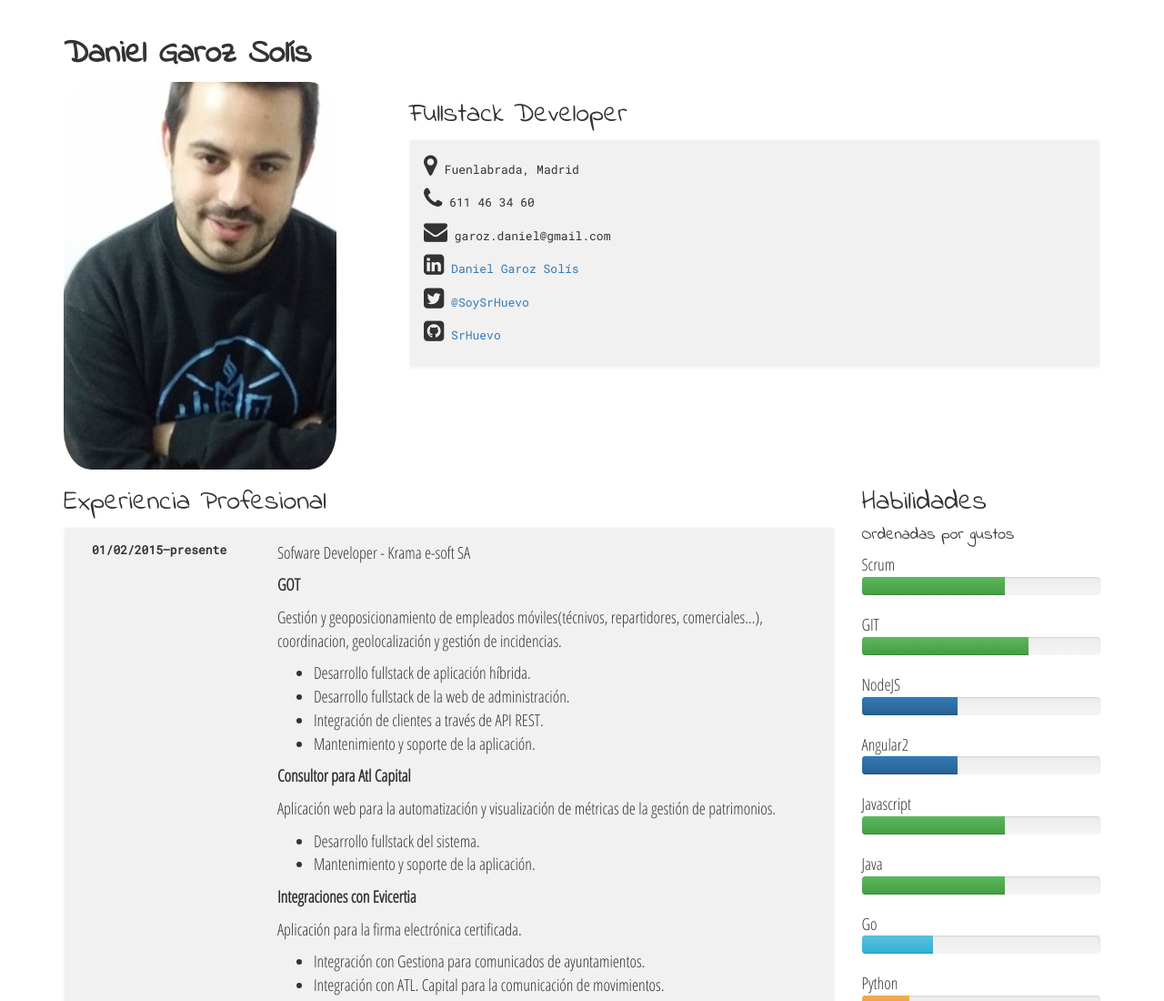
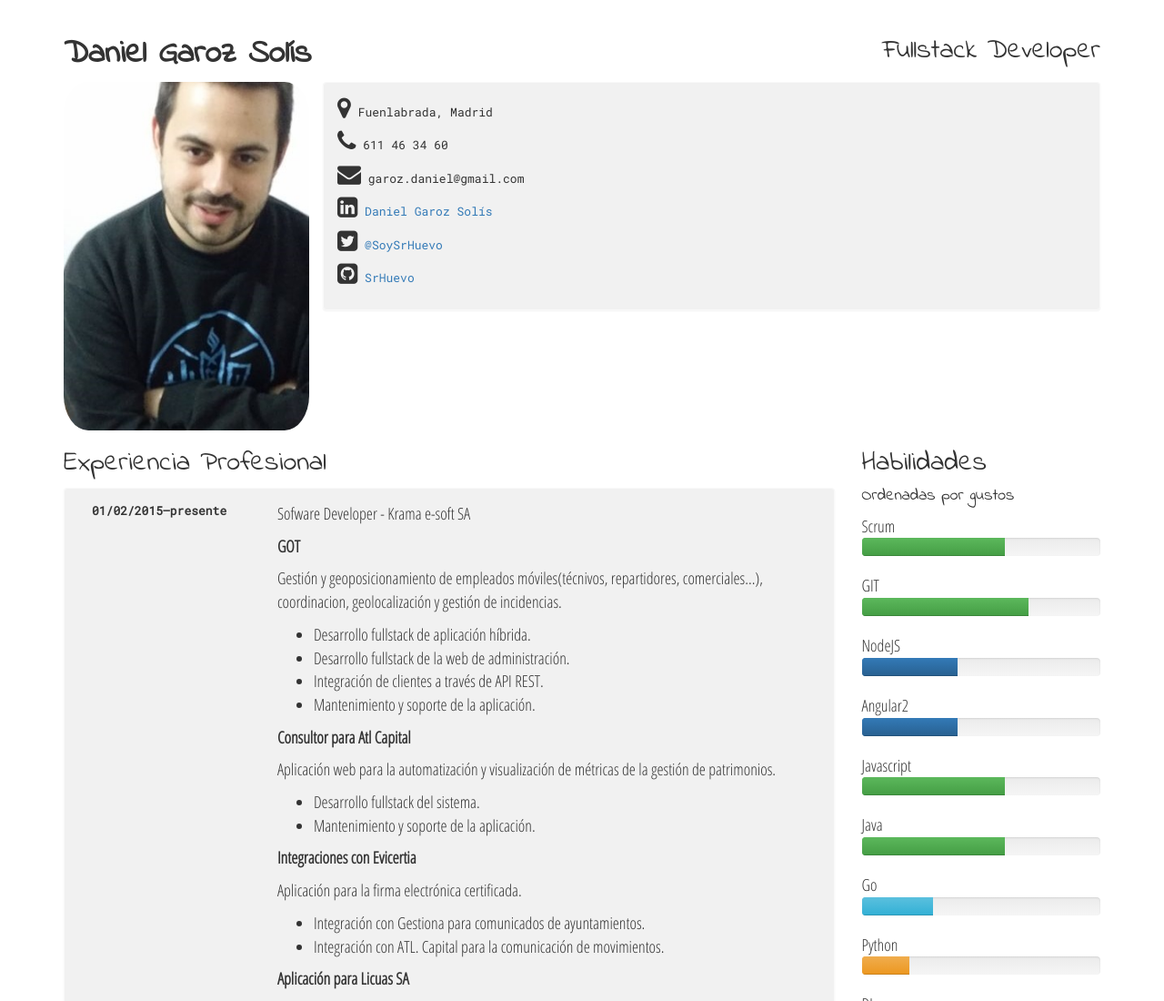
Before and after one commit to SrHuevo/cvpdf, a plain HTML site: page index.html in a window 1280 px wide. Shown: the top 1100 px of the page at 91% size. Drawn offline with nearby package versions, Linux system fonts and the light colour scheme.

Commit message:
reordenando titulos

```diff
--- a/index.html
+++ b/index.html
@@ -13,13 +13,13 @@
     <div class="container">
         <div class="margin-20"></div>
         <div class="row">
-            <h1 class="indie_flower col-xs-8"><b>Daniel Garoz Solís</b></h1>
+            <h1 class="indie_flower col-xs-6"><b>Daniel Garoz Solís</b></h1>
+            <h2 class="indie_flower col-xs-6 text-right">Fullstack Developer</h2>
             <div class="col-xs-12 pull-right">
-                <div class="col-xs-4 padding_left_0">
+                <div class="col-xs-3 padding_left_0">
                     <img src="foto.jpg" class="foto">
                 </div>
-                <div class="col-xs-8 padding_0">
-                    <h2 class="indie_flower">Fullstack Developer</h2>
+                <div class="col-xs-9 padding_0">
                     <div class="panel panel_default">
                         <div class="panel-body">
                             <p class="monospace"><i class="fa fa-map-marker fa-2x" aria-hidden="true"></i> Fuenlabrada, Madrid</p>
```
